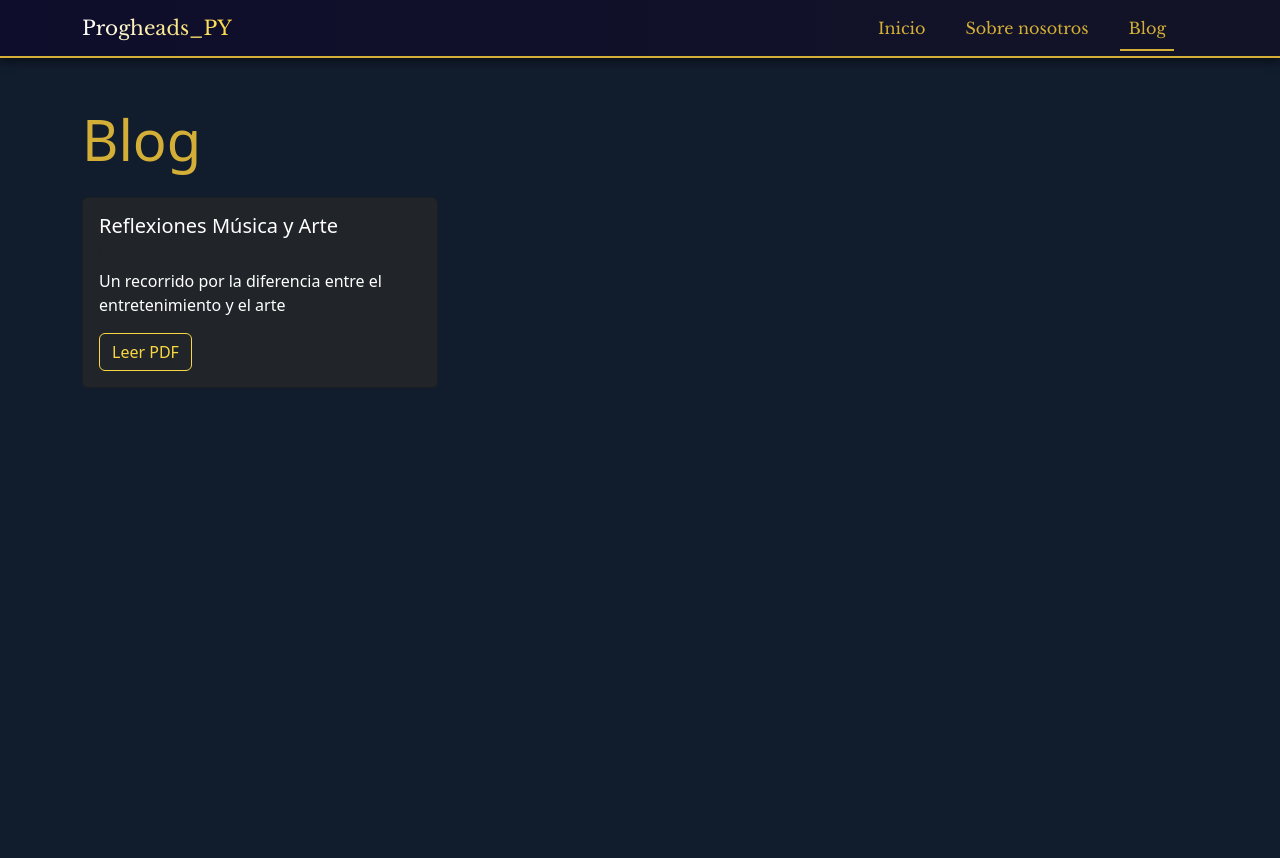
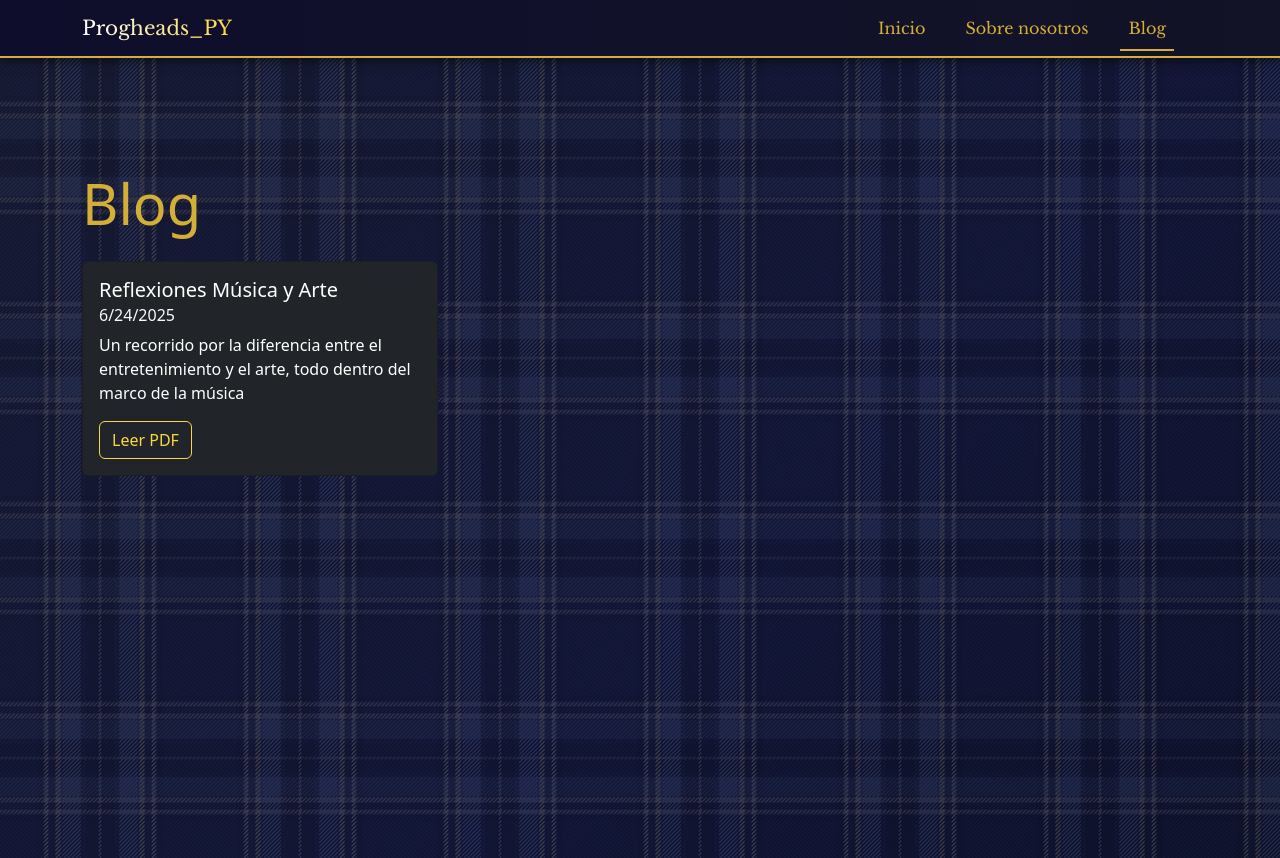
Before and after one commit to Fedebarriosd/progheads, a React (Create React App) app: page /blog in a window 1280 px wide. Before the commit the page ends 800 px from the top, so only its background shows below. Built offline with nearby package versions, Linux system fonts and the light colour scheme.

Commit message:
Cambios en los fondos

```diff
--- a/src/data/posts.js
+++ b/src/data/posts.js
@@ -4,7 +4,8 @@ export const posts = [
     title: "Reflexiones Música y Arte",
     date: "2025-06-24",
     excerpt:
-      "Un recorrido por la diferencia entre el entretenimiento y el arte",
+      "Un recorrido por la diferencia entre el entretenimiento y el arte," +
+      " todo dentro del marco de la música",
     pdfPath: "/uploads/La música no es arte.pdf",
     author: "Fede",
   },
--- a/src/pages/BlogDetail.jsx
+++ b/src/pages/BlogDetail.jsx
@@ -10,9 +10,14 @@ export default function BlogDetail() {
   if (!post) return <Navigate to="/blog" replace />;
 
   return (
+    <section
+      className="blog-section"
+      data-aos="fade-right"
+      data-aos-duration="800"
+    >
       <Container className="my-5">
         <h1 className="display-4 text-gold mb-3">{post.title}</h1>
-      <p className="text-muted mb-4">
+        <p className="text-light mb-4">
           {new Date(post.date).toLocaleDateString()}
         </p>
 
@@ -31,9 +36,8 @@ export default function BlogDetail() {
         </object>
 
         {/* Firma al pie del post */}
-      <footer className="post-signature text-end mt-4">
-        &mdash; {post.author}
-      </footer>
+        <footer className="post-signature mt-4">&mdash; {post.author}</footer>
       </Container>
+    </section>
   );
 }
--- a/src/pages/Bloglist.jsx
+++ b/src/pages/Bloglist.jsx
@@ -5,6 +5,11 @@ import { posts } from "../data/posts";
 
 export default function BlogList() {
   return (
+    <section
+      className="blog-section"
+      data-aos="fade-up"
+      data-aos-duration="800"
+    >
       <Container className="my-5">
         <h1 className="display-4 text-gold mb-4">Blog</h1>
         <Row xs={1} md={2} lg={3} className="g-4">
@@ -13,7 +18,7 @@ export default function BlogList() {
               <Card bg="dark" text="white" className="h-100">
                 <Card.Body>
                   <Card.Title>{post.title}</Card.Title>
-                <Card.Subtitle className="mb-2 text-muted">
+                  <Card.Subtitle className="mb-2 text-light">
                     {new Date(post.date).toLocaleDateString()}
                   </Card.Subtitle>
                   <Card.Text>{post.excerpt}</Card.Text>
@@ -30,5 +35,6 @@ export default function BlogList() {
           ))}
         </Row>
       </Container>
+    </section>
   );
 }
--- a/src/styles/aboutus.css
+++ b/src/styles/aboutus.css
@@ -7,7 +7,7 @@ html, body, #root {
 .about-us-section {
   background-image: url('../../public/images/Argyle-pattern.jpg');
   background-repeat: repeat;
-  background-size: 200px;
+  background-size: 600px;
   background-position: center top;
   padding: 4rem 0;
   font-family: 'Libre Baskerville', serif;
--- a/src/styles/blog.css
+++ b/src/styles/blog.css
@@ -3,4 +3,35 @@
     color: #f5f5dc;
     font-family: 'Libre Baskerville', serif;
     font-size: 1rem;
+    text-align: left ;
 }
+
+/* Fondo enriquecido para BlogList y BlogDetail */
+.blog-section {
+    position: relative;
+    padding: 4rem 0;
+    min-height: 100vh;
+    background: linear-gradient(
+            135deg,
+            #131327 0%,
+            #0e0e2c 60%,
+            #0a0a1f 100%
+    );
+    overflow: hidden;
+}
+
+/* Overlay de patrón geométrico muy sutil */
+.blog-section::before {
+    content: "";
+    position: absolute;
+    inset: 0;
+    background: url('../../public/images/Blue-tartan.jpg') repeat;
+    opacity: 0.2;
+    z-index: 1;
+}
+
+/* Asegura que tu contenido esté siempre por encima del overlay */
+.blog-section > .container {
+    position: relative;
+    z-index: 2;
+}
```
Also changed, not shown: public/images/Blue-tartan.jpg (added), src/assets/images/Blue-tartan.jpg (added). Lines whose indentation alone changed are shown as unchanged.
